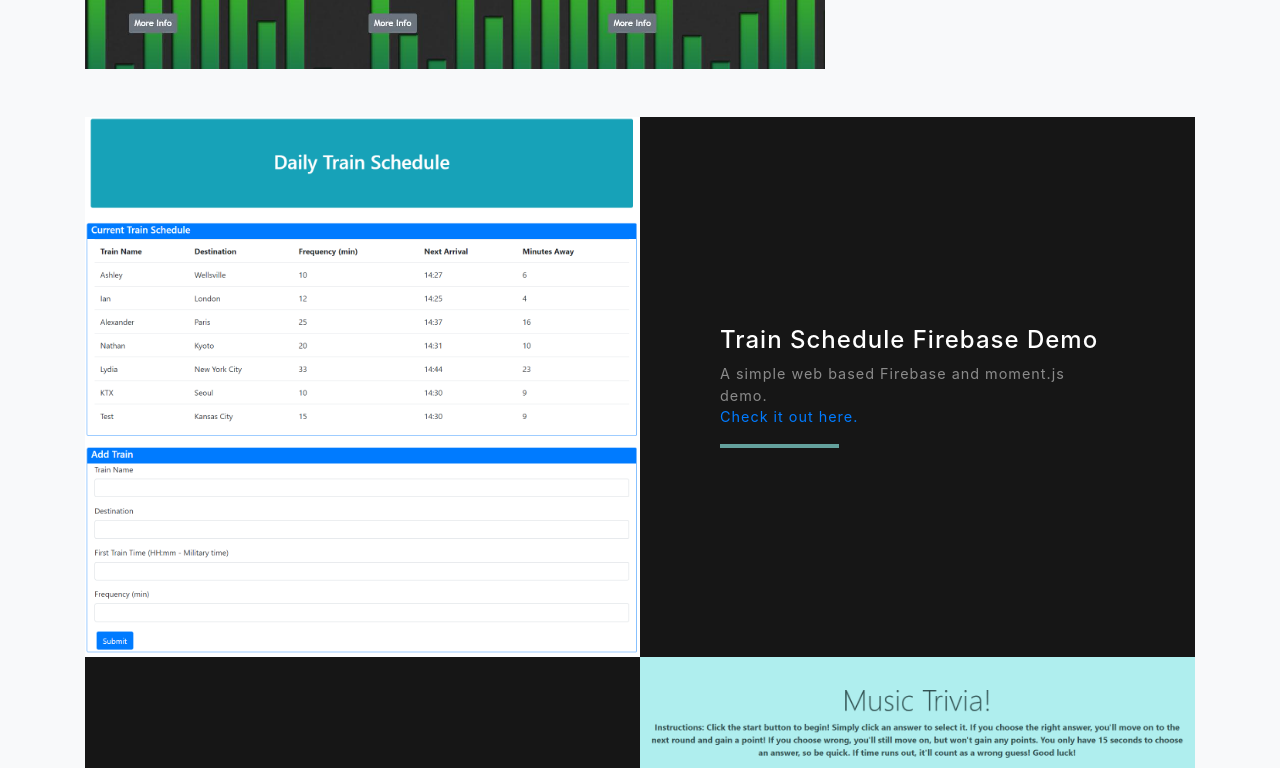
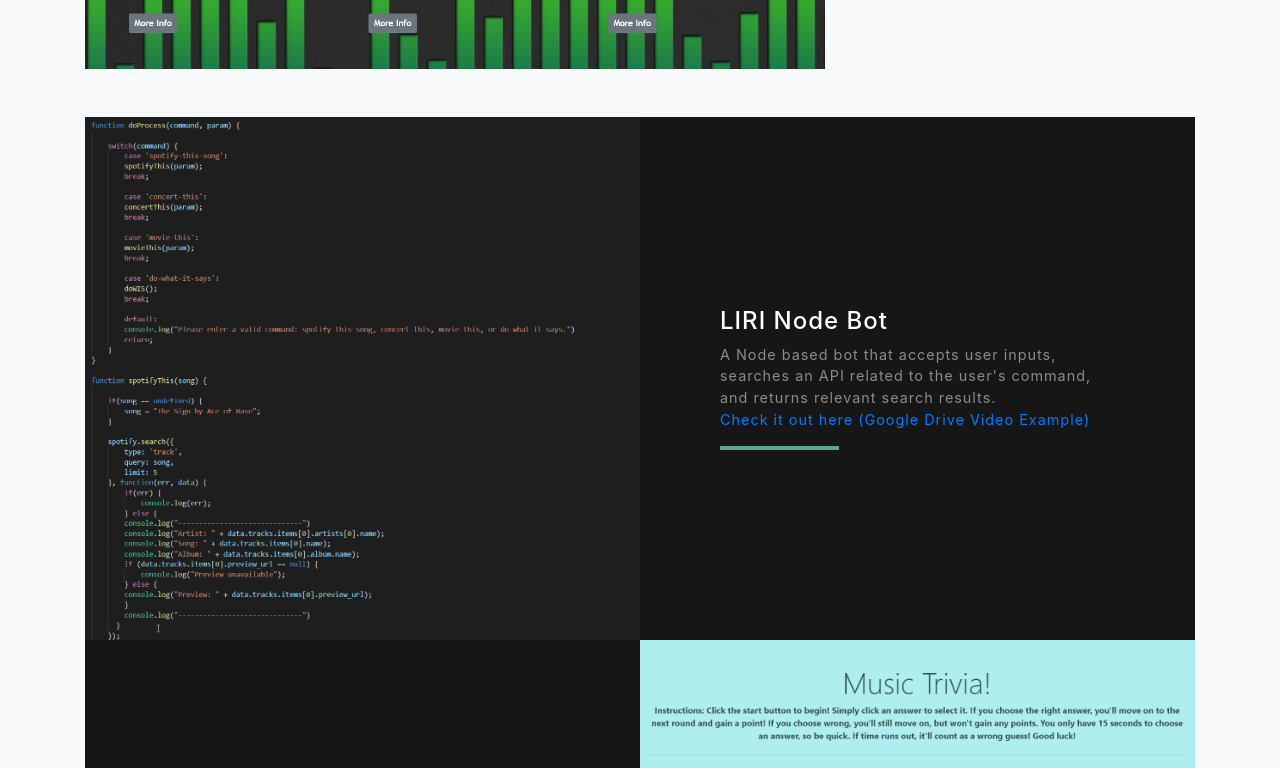
Before and after one commit to MichaelH94/Bootstrap-Portfolio, a website with bundled scripts: page index.html in a window 1280 px wide. Shown: the part 2140-2908 px from the top of the page. Built offline with nearby package versions, Linux system fonts and the light colour scheme.

Commit message:
added LIRI bot

```diff
--- a/index.html
+++ b/index.html
@@ -96,15 +96,15 @@
         <!-- Left aligned project -->
         <div class="row justify-content-center no-gutters mb-5 mb-lg-0">
           <div class="col-lg-6">
-           <a href="https://michaelh94.github.io/Train-Schedule/"><img class="img-fluid" src="img/firebase-demo.png" alt=""></a>
+           <a href="https://drive.google.com/open?id=1tW_fWy_yFAdr1legrTZGQ5gXcAa7nTYI"><img class="img-fluid" src="img/liridemo.png" alt=""></a>
           </div>
           <div class="col-lg-6">
             <div class="bg-black text-center h-100 project">
               <div class="d-flex h-100">
                 <div class="project-text w-100 my-auto text-center text-lg-left">
-                  <h4 class="text-white">Train Schedule Firebase Demo</h4>
-                  <p class="mb-0 text-white-50">A simple web based Firebase and moment.js demo.</p>
-                  <a href="https://michaelh94.github.io/Train-Schedule/">Check it out here.</a>
+                  <h4 class="text-white">LIRI Node Bot</h4>
+                  <p class="mb-0 text-white-50">A Node based bot that accepts user inputs, searches an API related to the user's command, and returns relevant search results.</p>
+                  <a href="https://drive.google.com/open?id=1tW_fWy_yFAdr1legrTZGQ5gXcAa7nTYI">Check it out here (Google Drive Video Example)</a>
                   <hr class="d-none d-lg-block mb-0 ml-0">
                 </div>
               </div>
@@ -137,6 +137,7 @@
             <h4>Additional Projects:</h4>
             <ul class="list-group">
               <li class="list-group-item list-group-item-dark text-center"><a href="https://michaelh94.github.io/GiphyAPI/">Giphy API Search</a></li>
+              <li class="list-group-item list-group-item-dark text-center"><a href="https://michaelh94.github.io/Train-Schedule">Firebase Demo</a></li>
               <li class="list-group-item list-group-item-dark text-center"><a href="https://michaelh94.github.io/BreakoutTest/">Breakout Game</a></li>
               <li class="list-group-item list-group-item-dark text-center"><a href="https://michaelh94.github.io/StarWarsRPG/">Star Wars RPG</a></li>
               <li class="list-group-item list-group-item-dark text-center"><a href="https://michaelh94.github.io/WordGuess/">Smash Bros. Word Guess Game</a></li>
```
Also changed, not shown: img/firebase-demo.png (deleted), img/liridemo.png (added).
